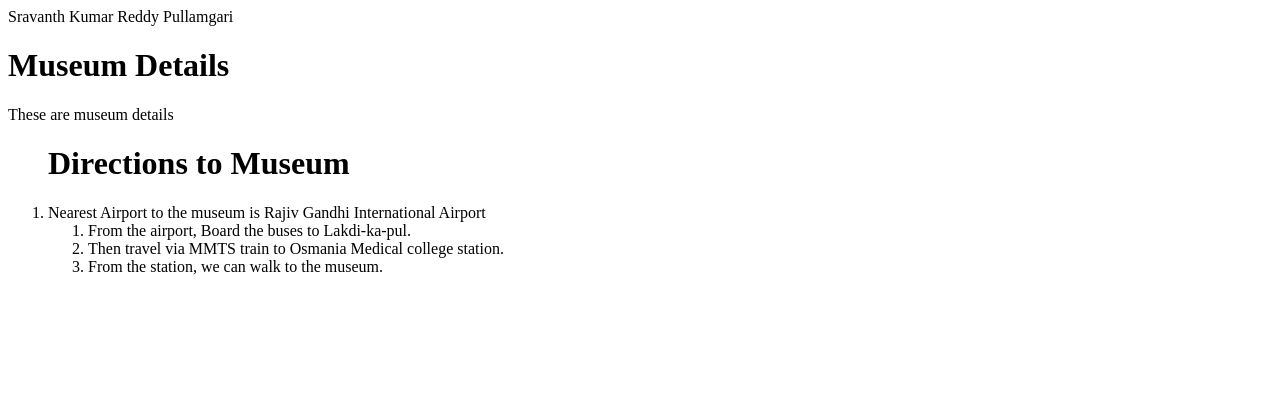
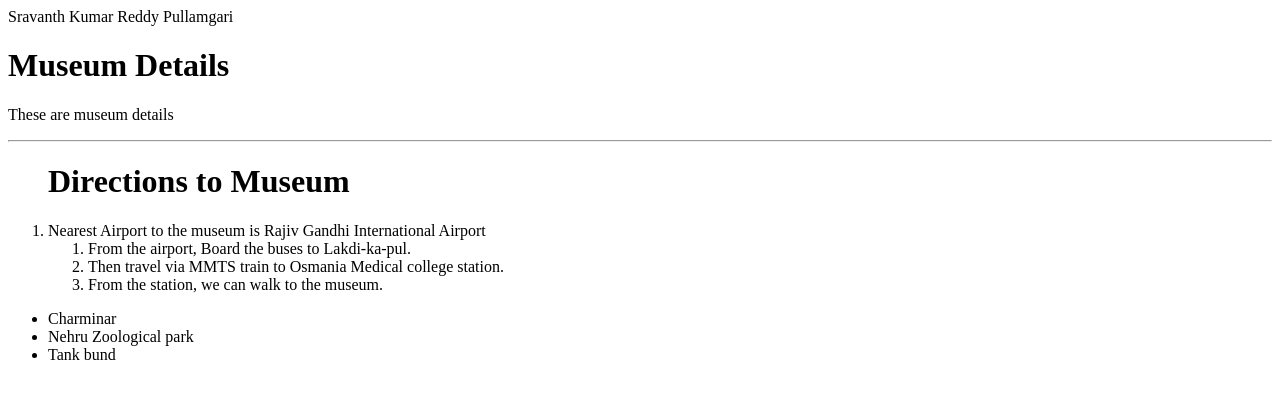
Before and after one commit to 44-563-Web-Apps-F22/44563-webapps-assignment-3-sravanth3108, a plain HTML site: page index.html in a window 1280 px wide. Drawn offline with Linux system fonts and the light colour scheme.

Commit message:
added ordered and unordered lists

```diff
--- a/index.html
+++ b/index.html
@@ -5,7 +5,7 @@
     <body>
         <h1>Museum Details</h1>
         <p> These are museum details</p>
-
+    <hr>
     <ol>
         <h1> Directions to Museum</h1>
         <li>Nearest Airport to the museum is Rajiv Gandhi International Airport</li>
@@ -14,6 +14,10 @@
         <li>From the station, we can walk to the museum.</li>
     </ol>
     </ol>
-    <ul></ul>
+    <ul>
+        <li>Charminar</li>
+        <li>Nehru Zoological park</li>
+        <li>Tank bund</li>
+    </ul>
     </body>
 </html>
```
